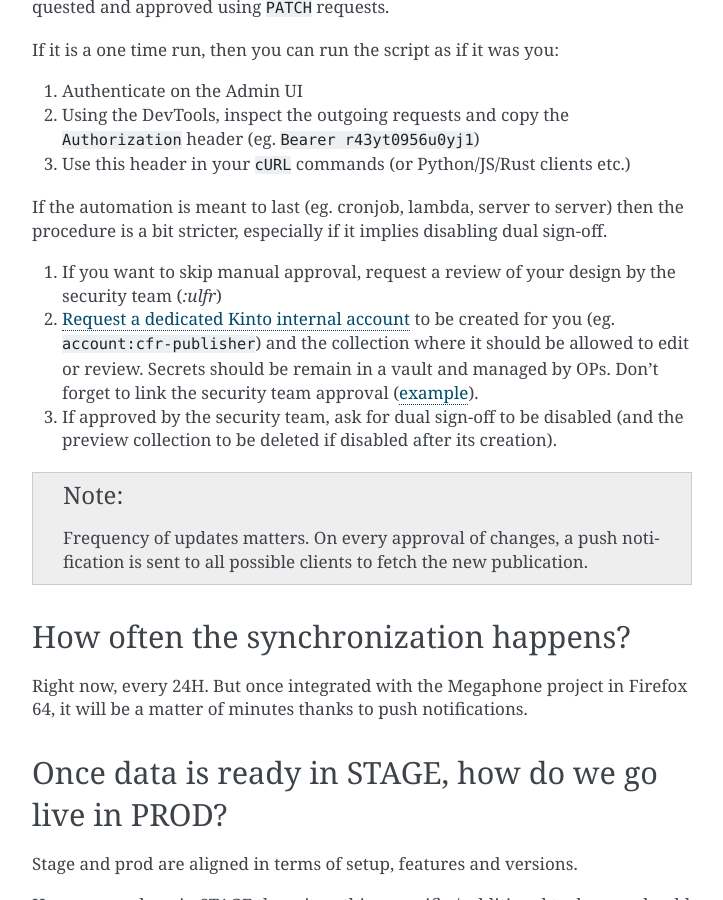
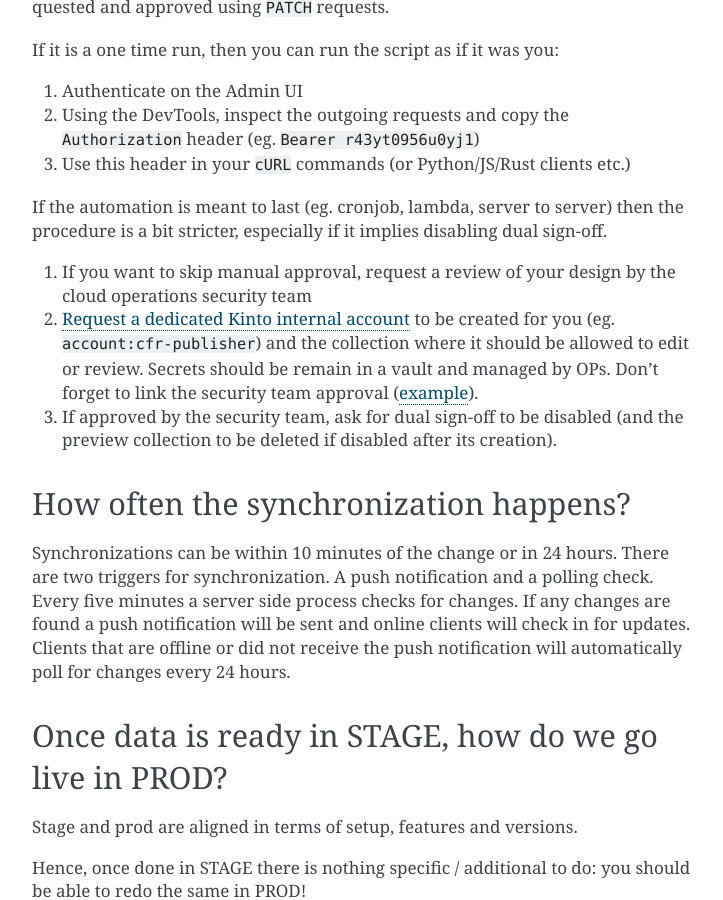
Before and after one commit to mozilla/remote-settings, a Sphinx documentation site: the page built from docs/frequently-asked-questions.rst, in a window 1280 px wide and 900 px high, scrolled down 1377 px. Shown: the whole window, without its empty margins (388-1111 px from the left). Built offline with Sphinx 7.4.7, drawn with Linux system fonts in a browser that asks for light colours.

Commit message:
Update synchronization information

```diff
--- a/docs/frequently-asked-questions.rst
+++ b/docs/frequently-asked-questions.rst
@@ -56,19 +56,15 @@ If it is a one time run, then you can run the script as if it was you:
 
 If the automation is meant to last (eg. cronjob, lambda, server to server) then the procedure is a bit stricter, especially if it implies disabling dual sign-off.
 
-1. If you want to skip manual approval, request a review of your design by the security team (*:ulfr*)
+1. If you want to skip manual approval, request a review of your design by the cloud operations security team
 2. `Request a dedicated Kinto internal account <https://bugzilla.mozilla.org/enter_bug.cgi?product=Cloud%20Services&component=Server%3A%20Remote%20Settings>`_ to be created for you (eg. ``account:cfr-publisher``)  and the collection where it should be allowed to edit or review. Secrets should be remain in a vault and managed by OPs. Don't forget to link the security team approval (`example <https://bugzilla.mozilla.org/show_bug.cgi?id=1576989>`_).
 3. If approved by the security team, ask for dual sign-off to be disabled (and the preview collection to be deleted if disabled after its creation).
-
-.. note::
-
-	Frequency of updates matters. On every approval of changes, a push notification is sent to all possible clients to fetch the new publication.
 
 
 How often the synchronization happens?
 --------------------------------------
 
-Right now, every 24H. But once integrated with the Megaphone project in Firefox 64, it will be a matter of minutes thanks to push notifications.
+Synchronizations can be within 10 minutes of the change or in 24 hours.  There are two triggers for synchronization.  A push notification and a polling check.  Every five minutes a server side process checks for changes.  If any changes are found a push notification will be sent and online clients will check in for updates.   Clients that are offline or did not receive the push notification will automatically poll for changes every 24 hours.
 
 
 Once data is ready in STAGE, how do we go live in PROD?
```
